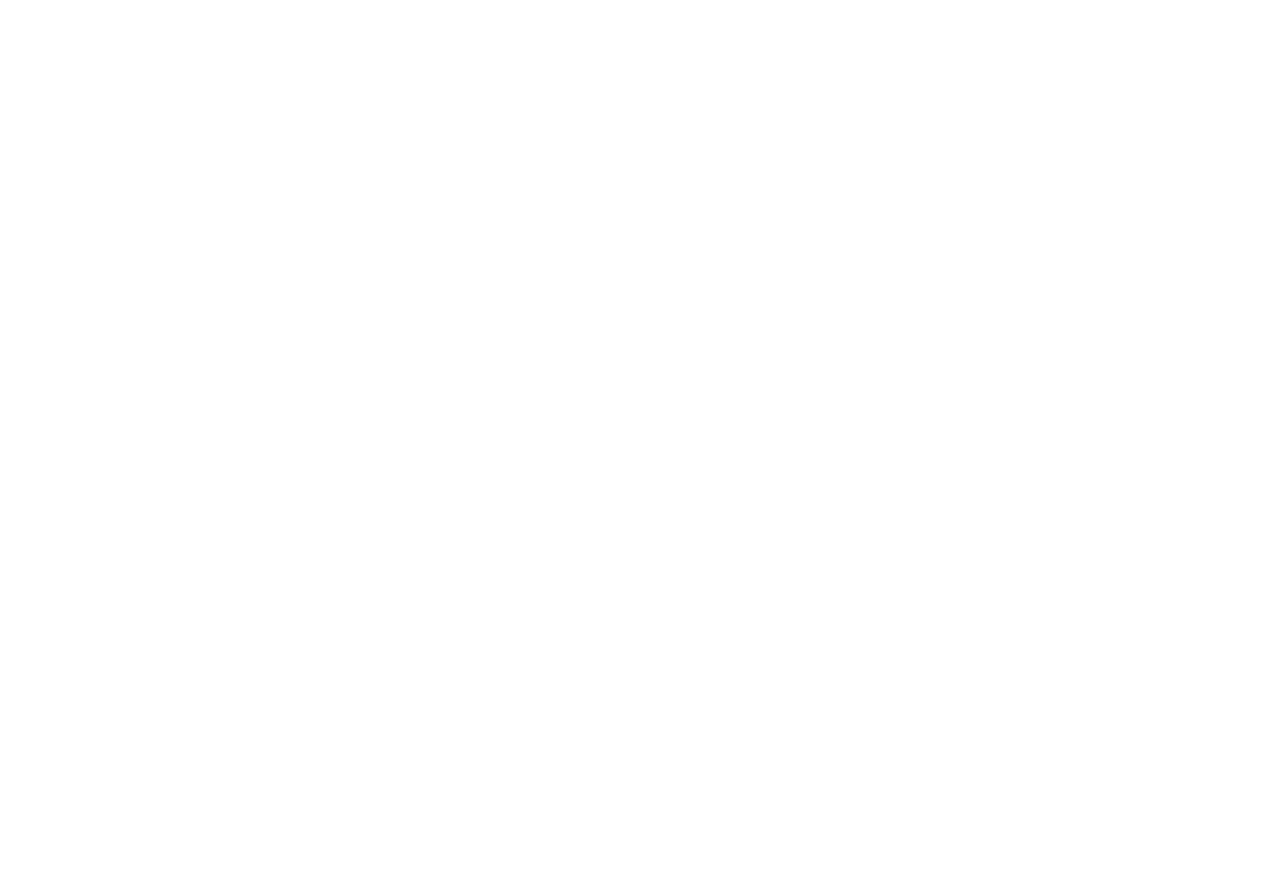
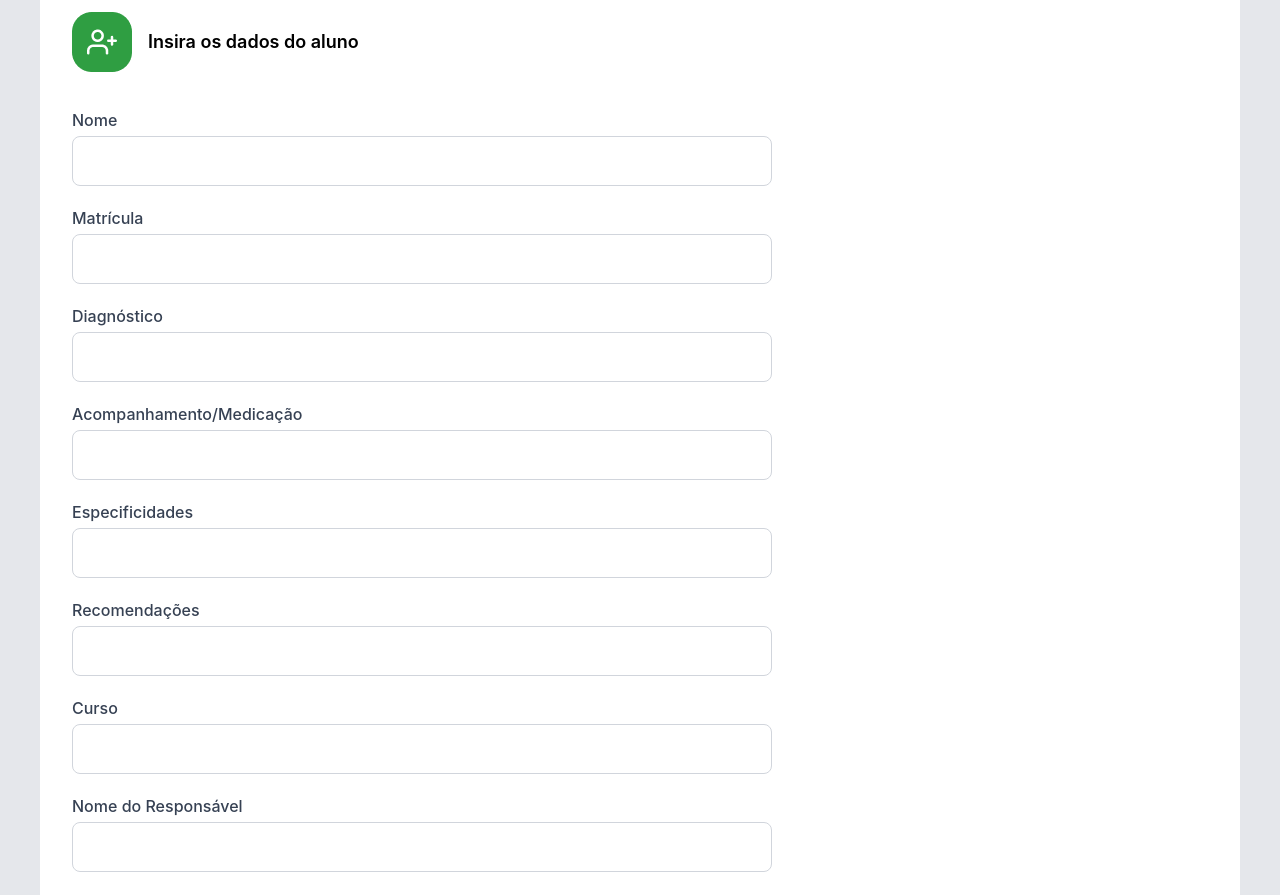
Before and after one commit to Uma-Banda-Diferente/projeto_napne, a React (Vite) app in the folder frontend/: page /cadastroAluno in a window 1280 px wide. Before the commit this address had no page. Shown: the part 240-1135 px from the top of the page. Before the commit the page ends 800 px from the top, so only its background shows below. Built offline with nearby package versions, Linux system fonts and the light colour scheme.

Commit message:
feat: adicionando componentes, ajeitando detalhes
- Criando componente para inputs
- Criando page cadastroAluno
- Substituindo tag input do login para o componente input

```diff
--- a/frontend/src/App.jsx
+++ b/frontend/src/App.jsx
@@ -2,6 +2,7 @@
 import { BrowserRouter, Routes, Route, Link } from "react-router-dom";
 import { Login } from "./pages/Login";
 import { Home } from "./pages/Home";
+import { CadastroAluno } from "./pages/CadastroAluno";
 
 export function App() {
   return (
@@ -12,6 +13,7 @@
       </Route>
       <Route element={<Layout tipoHeader="avancado"/>}>
         <Route path="/home" element={<Home/>}/>
+        <Route path="/cadastroAluno" element={<CadastroAluno/>}/>
       </Route>
       </Routes>
     </BrowserRouter>
--- /dev/null
+++ b/frontend/src/components/Input.jsx
@@ -0,0 +1,45 @@
+import React, { useState } from "react";
+import olhoSenha from "../assets/eye.png";
+import olhoFechado from "../assets/eye-closed.png";
+
+const formatarId = (texto) => {
+    return texto.normalize('NFD').replace(/[\u0300-\u036f]/g, '').toLowerCase().replace(/[^a-zA-Z0-9]+(.)/g, (_, chr) => chr.toUpperCase()).replace(/[^a-zA-Z0-9]/g, '');
+};
+
+const ajustarAltura = (e) => {
+    const textarea = e.target;
+    textarea.style.height = 'auto';
+    textarea.style.height = `${textarea.scrollHeight}px`;
+};
+
+export function Input({ lista, className }) {
+    const [mostrarVisivel, setMostrarVisivel] = useState(false);
+    function mostrarSenha(){
+        setMostrarVisivel(!mostrarVisivel);
+    };
+    return (
+        lista.map((item) => {
+            const idFormatado = formatarId(item.nome);
+
+            return item.tipo === "text" ? (
+                <div key={idFormatado} className={`flex flex-col w-full mt-5 ${className}`}>
+                    <label htmlFor={idFormatado} className="mb-1 font-medium text-gray-700">{item.nome}</label>
+                    <textarea name={idFormatado} id={idFormatado} rows="1" onInput={ajustarAltura} className="overflow-hidden resize-none w-full appearance-none border border-gray-300 rounded-lg p-3 pl-3 outline-none"/>
+                </div>
+            ) : item.tipo === "password" ? (
+                <div key={idFormatado} className={`flex flex-col w-full mt-5 ${className}`}>
+                    <label htmlFor="senha">Senha</label>
+                    <input type={mostrarVisivel ? "text" : "password"} name="senha" id="senha" className="w-105 md:w-120 h-12 border border-gray-300 rounded-lg p-2 pl-3"/>
+                    <div onClick={mostrarSenha} className="cursor-pointer">
+                        <img src={mostrarVisivel ? olhoFechado : olhoSenha} alt="Mostrar senha" className="w-8 relative left-[380px] md:left-[435px] bottom-[40px]"/>
+                    </div>
+                </div>
+            ) : (
+                <div key={idFormatado} className={`flex flex-col w-full mt-5 ${className}`}>
+                    <label htmlFor={idFormatado} className="mb-1 font-medium text-gray-700">{item.nome}</label>
+                    <input type={item.tipo} name={idFormatado} id={idFormatado} className="w-105 md:w-120 h-12 border border-gray-300 rounded-lg p-2 pl-3 appearance-none outline-none" />
+                </div>
+            );
+        })
+    );
+}
--- /dev/null
+++ b/frontend/src/data/dadosComponents.jsx
@@ -0,0 +1,89 @@
+export const tipoDePerfil = [
+    {
+        nome: 'Professor',
+        valor: 'professor'
+    },
+    {
+        nome: 'Administrador',
+        valor: 'administrador'
+    }
+];
+
+export const inputLogin = [
+    {
+        nome: 'Email',
+        tipo: 'email' },
+    {
+        nome: 'Senha',
+        tipo: 'password'
+    }
+];
+
+export const cadastroAluno = [
+    {
+        nome: 'Nome',
+        tipo: 'text'
+    },
+    {
+        nome: 'Matrícula',
+        tipo: 'text'
+    },
+    {
+        nome: 'Diagnóstico',
+        tipo: 'text'
+    },
+    {
+        nome: 'Acompanhamento/Medicação',
+        tipo: 'text'
+    },
+    {
+        nome: 'Especificidades',
+        tipo: 'text'
+    },
+    {
+        nome: 'Recomendações',
+        tipo: 'text'
+    },
+    {
+        nome: 'Curso',
+        tipo: 'text'
+    },
+    {
+        nome: 'Nome do Responsável',
+        tipo: 'text'
+    }
+];
+
+export const Campi = [
+    {
+        nome: 'Facul',
+        valor: 'facul'
+    }
+];
+
+export const Ensino = [
+    {
+        nome: 'Ensino Fundamental Incompleto',
+        valor: 'ensino_fundamental_inc',
+    },
+    {
+        nome: 'Ensino Fundamental Completo',
+        valor: 'ensino_fundamental_comp',
+    },
+    {
+        nome: 'Ensino Médio Incompleto',
+        valor: 'ensino_medio_inc',
+    },
+    {
+        nome: 'Ensino Médio Completo',
+        valor: 'ensino_medio_comp',
+    },
+    {
+        nome: 'Ensino Superior Incompleto',
+        valor: 'ensino_superior_inc',
+    },
+    {
+        nome: 'Ensino Superior Completo',
+        valor: 'ensino_superior_comp',
+    }
+];
--- /dev/null
+++ b/frontend/src/pages/CadastroAluno.jsx
@@ -0,0 +1,32 @@
+import React from "react";
+import { Select } from "../components/Select";
+import { Input } from "../components/Input";
+import iconAdd from "../assets/iconAdd.png";
+import { cadastroAluno } from "../data/dadosComponents.jsx";
+import { Campi } from "../data/dadosComponents.jsx";
+import { Ensino } from "../data/dadosComponents.jsx";
+
+export function CadastroAluno() {
+    return(
+        <main className="flex-1 mx-auto px-4 py-6 justify-center">
+            <div className=" flex flex-col bg-white w-full md:w-[1200px] rounded-xl p-8 mt-4 mb-4">
+                <h1 className="text-4xl font-bold pb-10">Cadastrar aluno</h1>
+                <div className="flex gap-4 items-center pb-4">
+                    <img src={iconAdd} alt="Adicionando aluno" />
+                    <h2 className="text-lg font-semibold">Insira os dados do aluno</h2>
+                </div>
+                <form className="flex flex-col">
+                    <Input lista={cadastroAluno} className="md:w-[700px]"/>
+                    <div className="flex flex-col mt-5">
+                        <label htmlFor="">Campi</label>
+                        <Select lista={Campi} placeholder="Selecione o campi do aluno" className="md:w-[700px]"/>
+                    </div>
+                    <div className="flex flex-col mt-5">
+                        <label htmlFor="">Ensino</label>
+                        <Select lista={Ensino} placeholder="Selecione seu grau de instrução" className="md:w-[700px]"/>
+                    </div>
+                </form>
+            </div>
+        </main>
+    );
+}
--- a/frontend/src/pages/Login.jsx
+++ b/frontend/src/pages/Login.jsx
@@ -2,25 +2,11 @@
 import { SobreposicaoImagens } from "../components/SobreposicaoImagens";
 import simboloEntrar from "../assets/simboloEntrar.png";
 import { Select } from "../components/Select";
-import olhoSenha from "../assets/eye.png";
-import olhoFechado from "../assets/eye-closed.png"
+import { Input } from "../components/Input";
+import { tipoDePerfil } from "../data/dadosComponents.jsx";
+import { inputLogin } from "../data/dadosComponents.jsx";
 
 export function Login () {
-    const tipoDePerfil = [
-        {
-            nome: 'Professor',
-            valor: 'professor'
-        },
-        {
-            nome: 'Administrador',
-            valor: 'administrador'
-        }
-    ];
-    const [mostrarVisivel, setMostrarVisivel] = useState(false);
-    function mostrarSenha(){
-        setMostrarVisivel(!mostrarVisivel);
-    };
-
     return (
         <main className="flex-1 mx-auto px-4 py-6 justify-center">
             <div className="flex relative h-130 md:h-full w-120 md:w-260 bg-white rounded-xl top-2">
@@ -31,17 +17,7 @@
                         <p className="text-xl font-semibold">Acessar o sistema</p>
                     </div>
                     <Select lista={tipoDePerfil} placeholder="Selecione o tipo de perfil para entrar" className="md:w-120"/>
-                    <div className="mt-5">
-                        <label htmlFor="email">E-mail</label>
-                        <input type="email" name="email" id="email" className="w-105 md:w-120 h-12 border border-gray-300 rounded-lg p-2 pl-3"/>
-                    </div>
-                    <div className="mt-5">
-                        <label htmlFor="senha">Senha</label>
-                        <input type={mostrarVisivel ? "text" : "password"} name="senha" id="senha" className="w-105 md:w-120 h-12 border border-gray-300 rounded-lg p-2 pl-3"/>
-                        <div onClick={mostrarSenha} className="cursor-pointer">
-                            <img src={mostrarVisivel ? olhoFechado : olhoSenha} alt="Mostrar senha" className="w-8 relative left-[380px] md:left-[435px] bottom-[40px]"/>
-                        </div>
-                    </div>
+                    <Input lista={inputLogin} className="w-[700px]"/>
                     <div className="flex justify-center mt-8">
                         <button className="bg-[#24a838] text-white text-lg font-semibold w-70 p-2 mt-5 rounded-full cursor-pointer">Entrar</button>
                     </div>
```
Also changed, not shown: frontend/src/assets/iconAdd.png (added).
